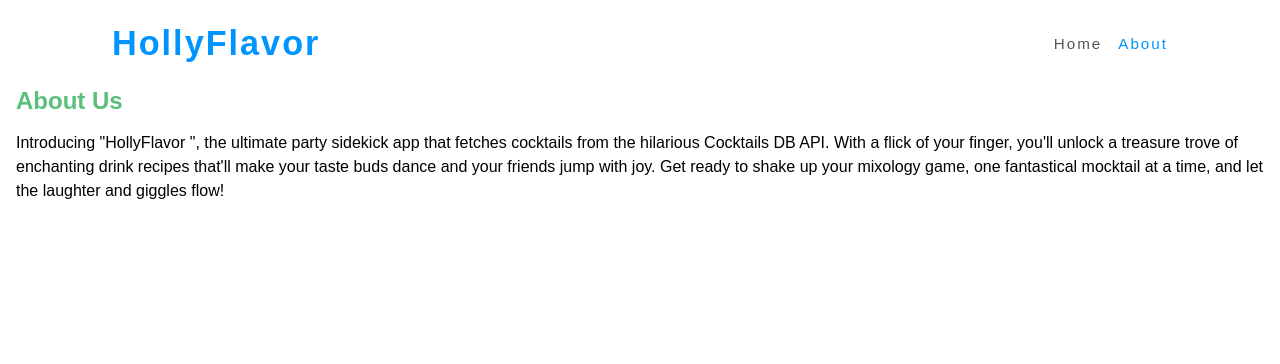
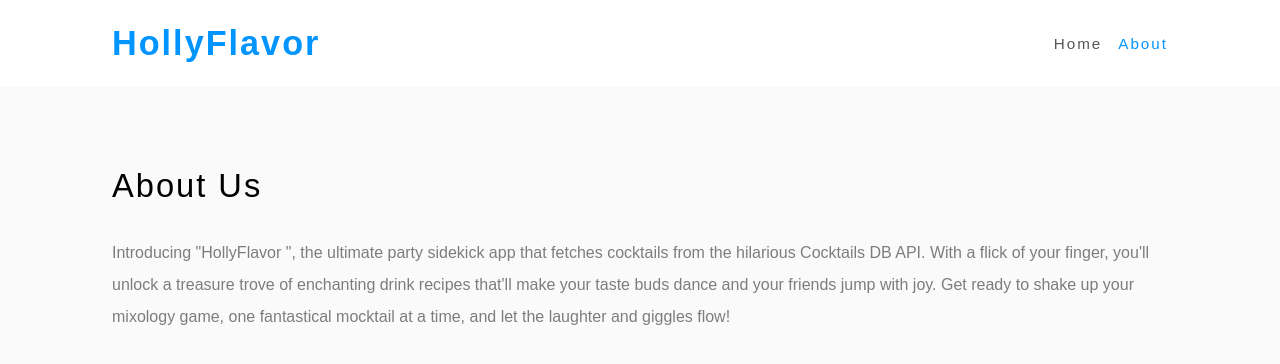
Before and after one commit to IkenYoussef/hollyFlavor, a React (Create React App) app: page /about in a window 1280 px wide. Shown: the top 364 px of the page. Built offline with nearby package versions, Linux system fonts and the light colour scheme.

Commit message:
finished about page styling + error page

```diff
--- a/src/components/navbar.js
+++ b/src/components/navbar.js
@@ -3,6 +3,7 @@ import {NavLink, Link} from 'react-router-dom'
 
 const Navbar = () => {
 	return (
+		<main className="nav-container">
 			<nav className="navbar">
 				<h2 className="brand-name">
 					<Link to="/">HollyFlavor</Link>
@@ -22,6 +23,7 @@ const Navbar = () => {
 					</li>
 				</ul>
 			</nav>
+		</main>
 	)
 }
 
--- a/src/index.css
+++ b/src/index.css
@@ -1,5 +1,7 @@
 html {
 	scroll-behavior: smooth;
+	margin: 0;
+	background-color: #fafafa;
 }
 
 * {
@@ -36,13 +38,7 @@ html {
 
 .home {
 	padding: 5rem 2rem;
-	background-color: #fafafa;
-	margin: 4vw;
-}
-
-.container {
-	background-color: #fafafa;
-	min-height: 100vh;
+	margin: 0 4vw;
 }
 
 img {
@@ -56,10 +52,15 @@ img {
 }
 
 /* navbar */
+.nav-container {
+	background-color: #fff;
+}
+
 .navbar {
 	align-items: center;
 	padding: 1.5rem 2rem;
-	margin: 4vw;
+	margin: 0 4vw;
+	background-color: #fff;
 }
 
 .brand-name a {
@@ -100,7 +101,7 @@ img {
 
 
 /* back top */
-.container {
+.home-container {
 	position: relative;
 	overflow: hidden;
 }
@@ -186,6 +187,7 @@ img {
 
 .info-wrap {
 	padding: 1.5rem;
+	background-color: #fff;
 }
 
 .drink .name {
@@ -279,17 +281,19 @@ img {
 
 /* about */
 .about {
-	padding: 0 1rem;
+	padding: 5rem 2rem;
+	margin: 0 4vw;
 }
 
 .about-title {
-	color: #5abf7a;
+	font-weight: lighter;
+	letter-spacing: 1px;
 }
 
 .about-desc {
-	padding: 1rem 0;
-	color: #000;
-	line-height: 1.5rem;
+	margin-top: 2rem;
+	color: #7d7d7d;
+	line-height: 2rem;
 }
 
 /* active */
@@ -317,6 +321,30 @@ img {
 	letter-spacing: 1px;
 }
 
+/* error page */
+.error-page {
+	padding: 5rem 2rem;
+	margin: 0 4vw;
+	text-align: center;
+}
+
+.error-page h2 {
+	margin-top: 4rem;
+	font-weight: lighter;
+	letter-spacing: 1px;
+}
+
+.error-page p {
+	margin-top: 1rem;
+	font-size: 1rem;
+	line-height: 1.5rem;
+	color: #7b7b7b;
+}
+
+.error-page .btn {
+	margin-top: 3rem;
+}
+
 @media screen and (min-width: 768px) {
 	.navbar {
 		display: flex;
@@ -342,6 +370,11 @@ img {
 		padding: 6px 12px;
 		letter-spacing: 1px;
 	}
+
+	.about-title, .error-page h2 {
+		font-size: calc(100% + 1.3vw);
+		letter-spacing: 2px;
+	}
 }
 
 @media screen and (min-width: 995px) {
@@ -358,7 +391,7 @@ img {
 }
 
 @media screen and (min-width: 1250px) {
-	.navbar, .home, .single-drink-page {
+	.navbar, .home, .single-drink-page, .about, .error-page {
 		max-width: 1056px;
 		margin: auto;
 	}
--- a/src/pages/about.js
+++ b/src/pages/about.js
@@ -2,14 +2,21 @@ import React from 'react'
 
 const About = () => {
 	return (
+		<main className="container">
 			<section className="about">
 				<h2 className="about-title">About Us</h2>
 				<p className="about-desc">Introducing "HollyFlavor
 					", the ultimate party sidekick app that fetches
 					cocktails from the hilarious Cocktails DB API.
 					With a flick of your finger,
-			 	 you'll unlock a treasure trove of enchanting drink recipes that'll make your taste buds dance and your friends jump with joy. Get ready to shake up your mixology game, one fantastical mocktail at a time, and let the laughter and giggles flow!</p>
+				 	you'll unlock a treasure trove of enchanting drink recipes that'll
+				 	make your taste buds dance and your friends jump with joy.
+				 	Get ready to shake up your mixology game,
+				 	one fantastical mocktail at a time,
+				 	and let the laughter and giggles flow!
+				</p>
 			</section>
+		</main>
 	)
 }
 
--- a/src/pages/error.js
+++ b/src/pages/error.js
@@ -3,8 +3,9 @@ import {Link} from 'react-router-dom'
 
 const ErrorPage = () => {
 	return (
-		<section>
-			<h2>Oops! it's a Dead End</h2>
+		<section className="error-page">
+			<h2>Oops!</h2>
+			<p>We can't seem to find the page you're looking for</p>
 			<button className="home-btn btn">
 				<Link to="/">Back Home</Link>
 			</button>
--- a/src/pages/home.js
+++ b/src/pages/home.js
@@ -37,7 +37,7 @@ const Home = () => {
 	},[])
 
 	return (
-		<main className="container">
+		<main className="page-container">
 			<section className="home">
 				<form
 					className="search-box"
```
Also changed, not shown: src/components/hint.md (+1 -1 lines), src/assets/not-found.png (added). Lines whose indentation alone changed are shown as unchanged.
